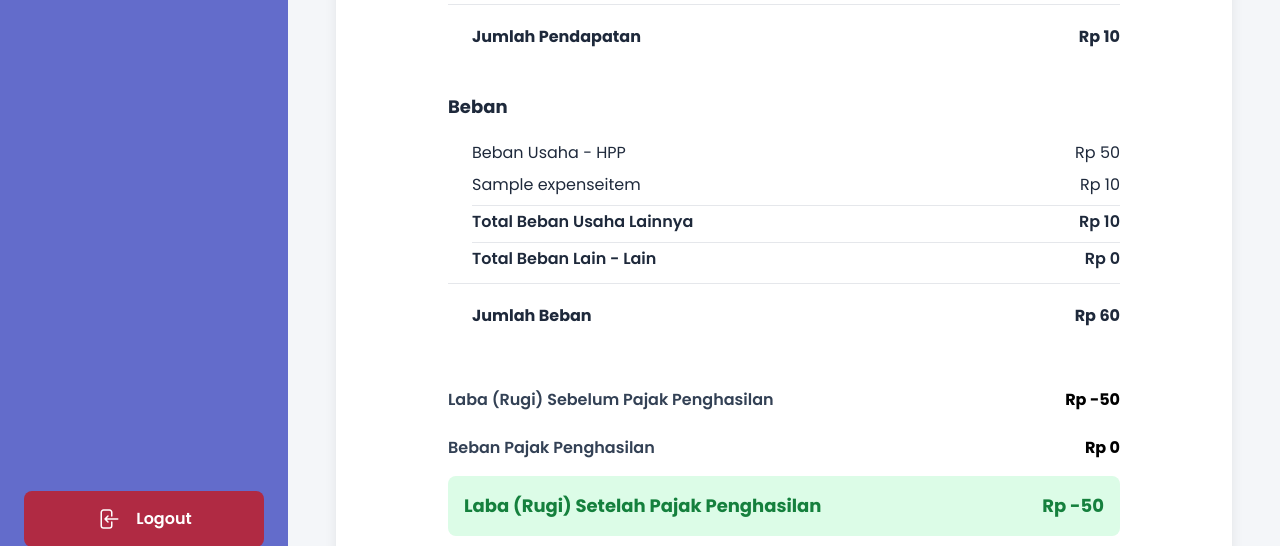
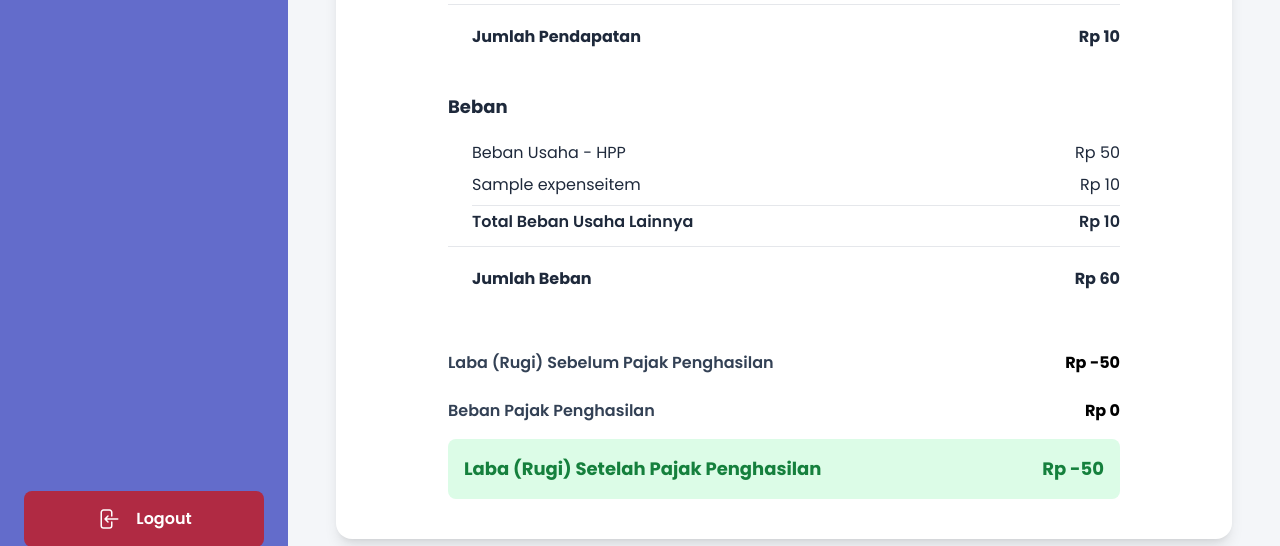
Before and after one commit to RizalSwikey/web_akuntansi, a Django app: page /reports/1/laporan/manufaktur/ in a window 1280 px wide. Shown: the part 1576-2122 px from the top of the page. Run offline with Django 5.2, Linux system fonts and the light colour scheme; a user stored in the database is signed in; tables that the repository leaves empty hold one stand-in row (values such as "Sample post"); parts of the project's set-up code (start-up, migrations or seed data) failed here and were passed over; some libraries are stand-ins or nearby versions.

Commit message:
delete(laporan_manufaktur)beban-usaha lain lain

```diff
--- a/core/templates/core/pages/laporan_manufaktur.html
+++ b/core/templates/core/pages/laporan_manufaktur.html
@@ -197,10 +197,6 @@
             <span>Rp {{ item.total | floatformat:0 | intcomma }}</span>
           </div>
           {% endfor %}
-          <div class="flex justify-between items-center py-1 font-semibold border-t mt-1 pt-1">
-            <span>Total Beban Lain - Lain</span>
-            <span>Rp {{ total_beban_lain | floatformat:0 | intcomma }}</span>
-          </div>
         </div>
         <div class="flex justify-between items-center font-bold py-1 pl-6">
           <span>Jumlah Beban</span>
```
